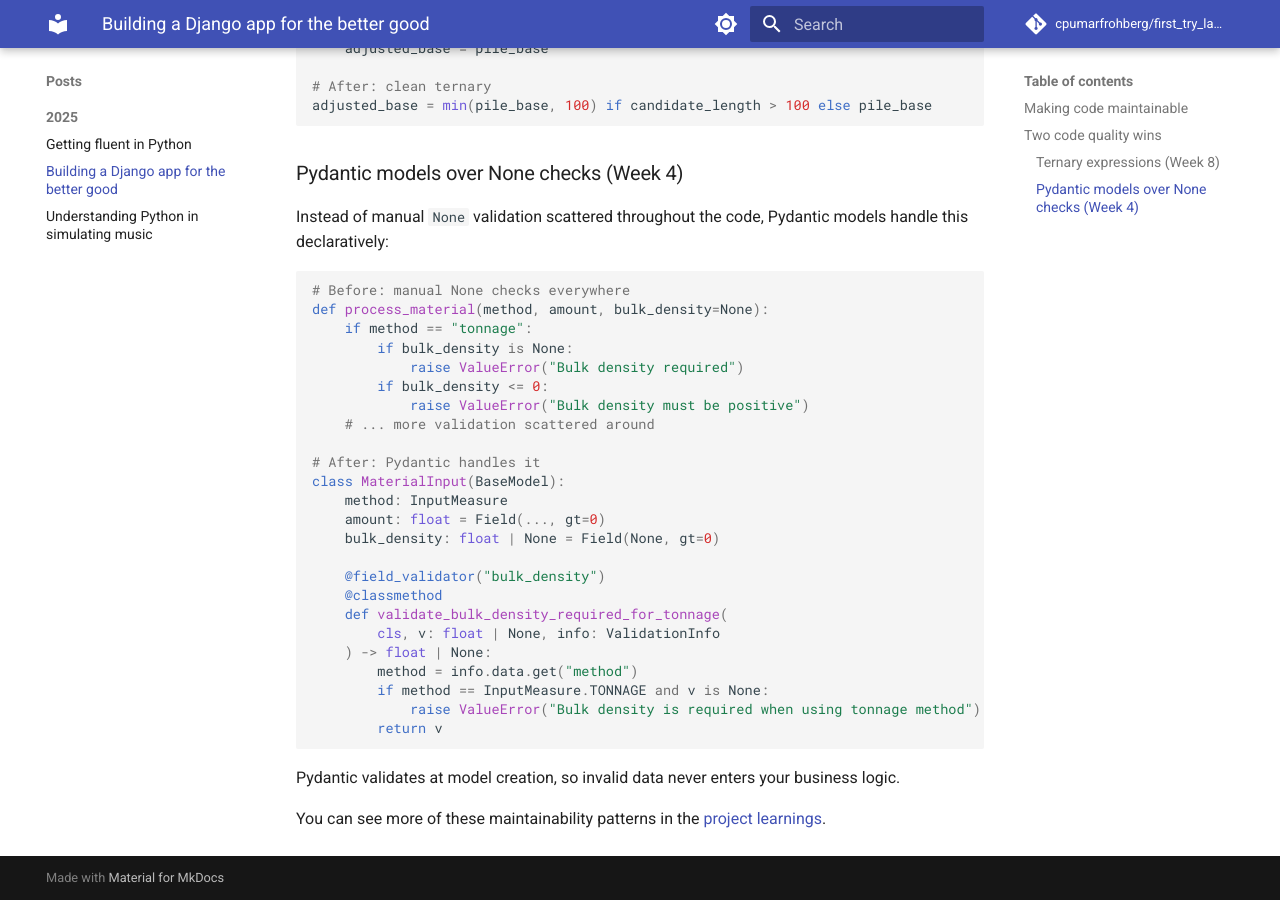
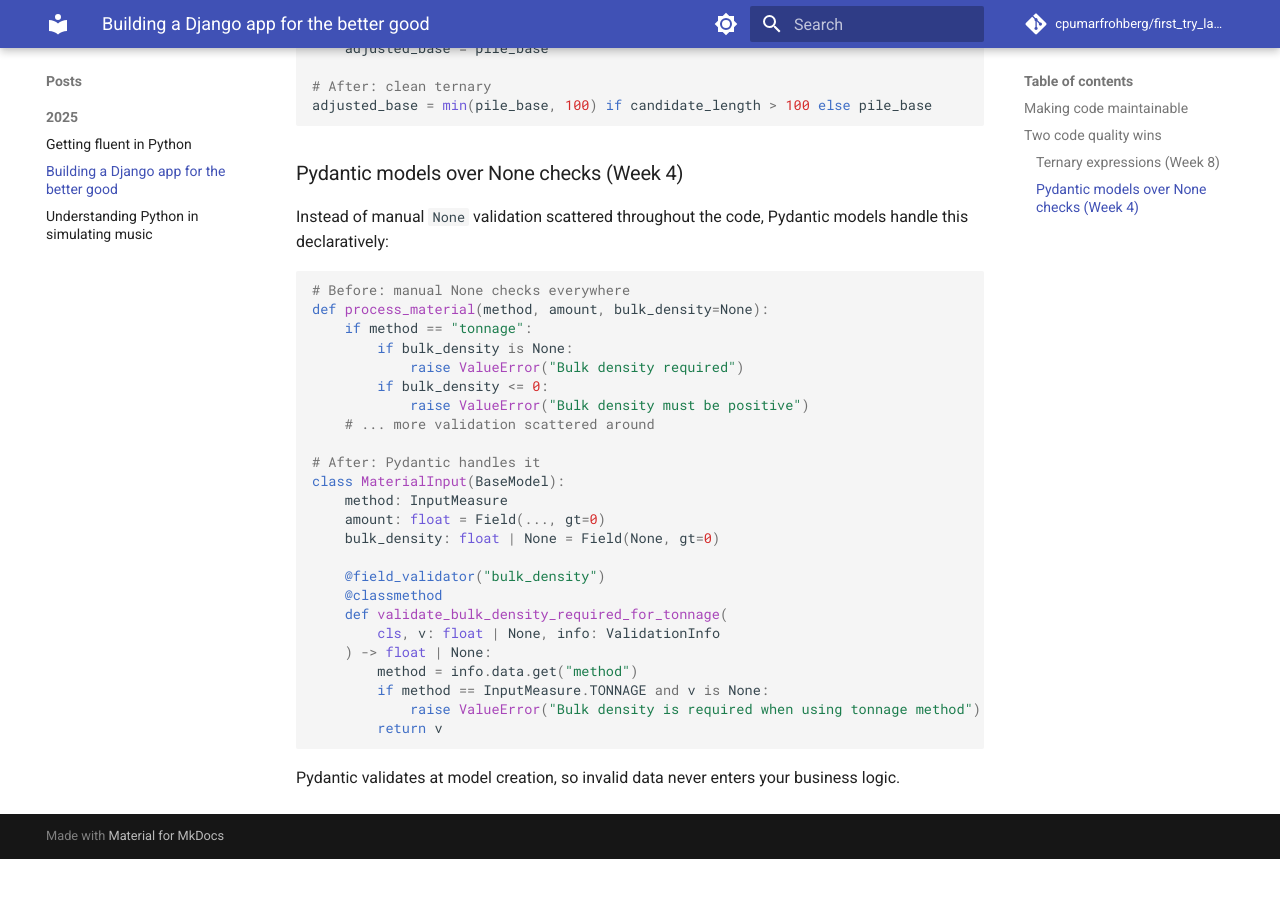
Before and after one commit to cpumarfrohberg/first_try_landed, an MkDocs documentation site: the page built from docs/posts/2025/planning-pads-recycling-django.md, in a window 1280 px wide and 900 px high, scrolled down 1143 px. Built offline with MkDocs 1.6.1 and Material for MkDocs 9.7.7, drawn with Linux system fonts in a browser that asks for light colours; comment, search, counter and statistics services are not loaded; after the commit the page ends 2002 px from its top, so only the background shows below that.

Commit message:
build new blog version

````diff
--- a/docs/posts/2025/planning-pads-recycling-django.md
+++ b/docs/posts/2025/planning-pads-recycling-django.md
@@ -76,5 +76,3 @@ class MaterialInput(BaseModel):
 ```
 
 Pydantic validates at model creation, so invalid data never enters your business logic.
-
-You can see more of these maintainability patterns in the [project learnings](https://github.com/pybites/PDM_CarlosP/blob/main/wins.md).
````
